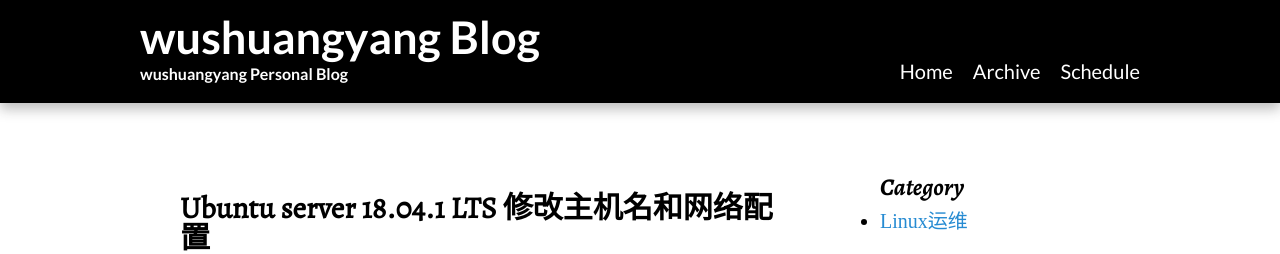
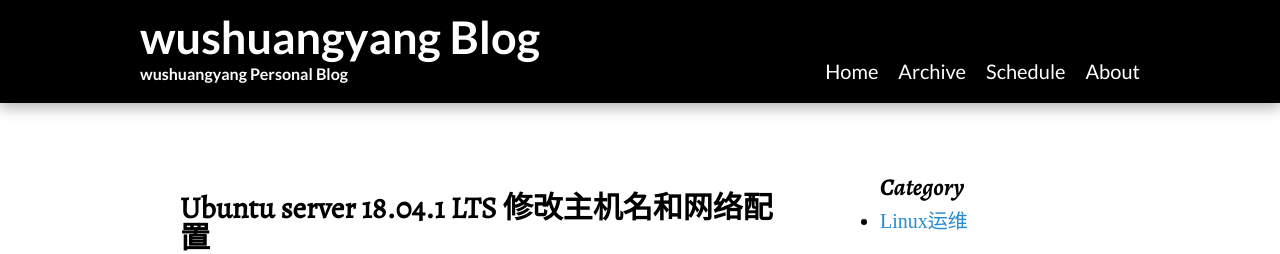
Before and after one commit to wushuangyang/blog, a Jekyll site: the page built from index.html, in a window 1280 px wide. Shown: the top 254 px of the page. Built offline with Jekyll 4.4.1, drawn with Linux system fonts in a browser that asks for light colours; some web fonts are replaced; the list of posts is cut into pages by our own code.

Commit message:
Update page-header.html

```diff
--- a/_includes/page-header.html
+++ b/_includes/page-header.html
@@ -5,6 +5,7 @@
 			<h4>{{ site.tagline }}</h4>
 		</div>
 		<nav class = "header-nav">
+			<a class = "header-nav-item" href = {{site.baseurl}}/about>About</a>
 			<a class = "header-nav-item" href = {{site.baseurl}}/list>Schedule</a>
 			<a class = "header-nav-item" href = {{site.baseurl}}/archive>Archive</a>
 			<a class = "header-nav-item" href = {{site.baseurl}}/index>Home</a>
```
